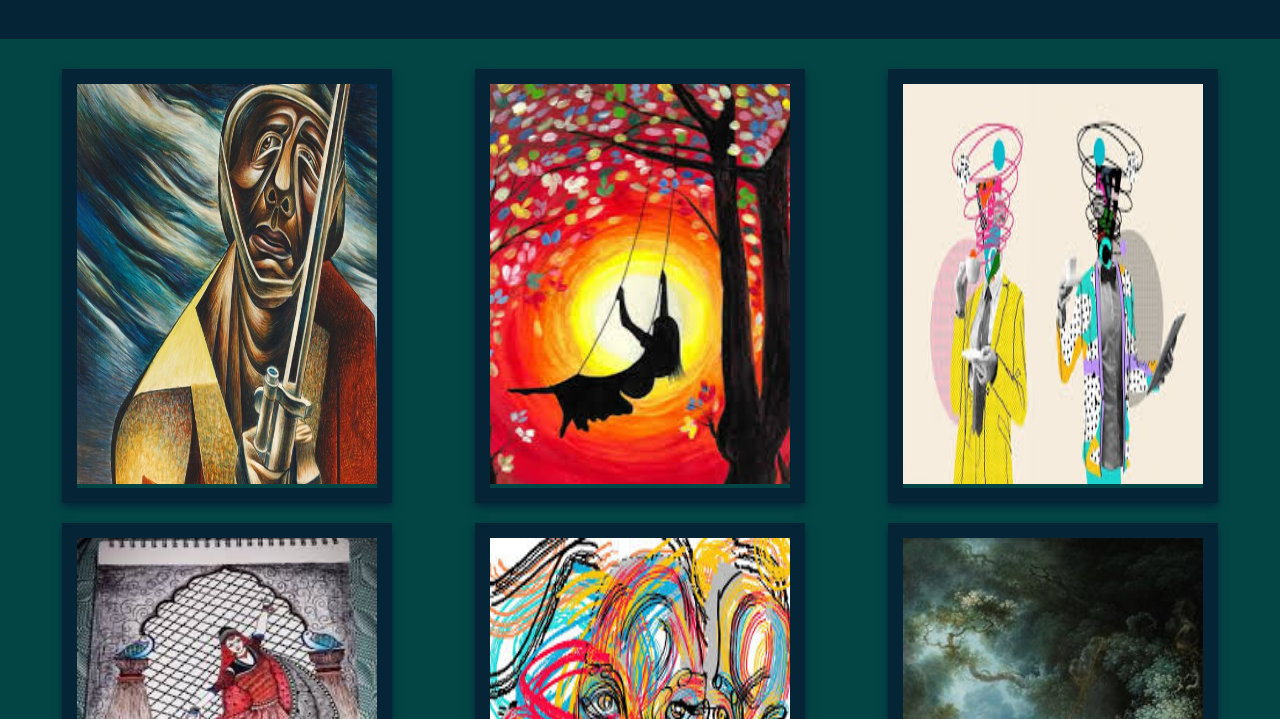
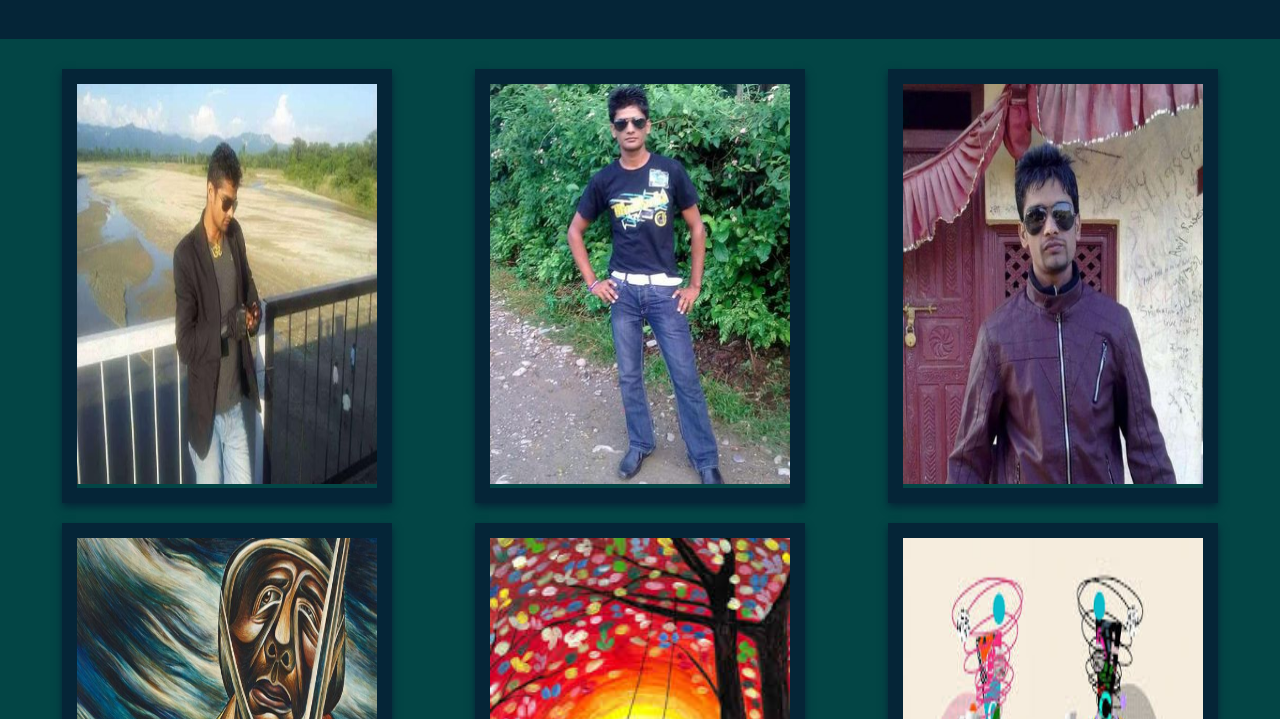
Before and after one commit to riteshp0/Art-Gallery, a plain HTML site: page index.html in a window 1280 px wide. Shown: the part 81-800 px from the top of the page. Drawn offline with Linux system fonts and the light colour scheme.

Commit message:
index.html

```diff
--- a/index.html
+++ b/index.html
@@ -61,6 +61,18 @@
 
 
   <div class="gallery">
+
+      <div class="artwork">
+        <img src="nirmal.jpg" alt="Artwork 7">
+      </div>
+
+       <div class="artwork">
+        <img src="nirmal2.jpg" alt="Artwork 8">
+      </div>
+
+      <div class="artwork">
+        <img src="nirmal3.jpg" alt="Artwork 9">
+       </div>
 
       <div class="artwork">
         <img src="aa11.jpg" alt="Artwork 7">
```
